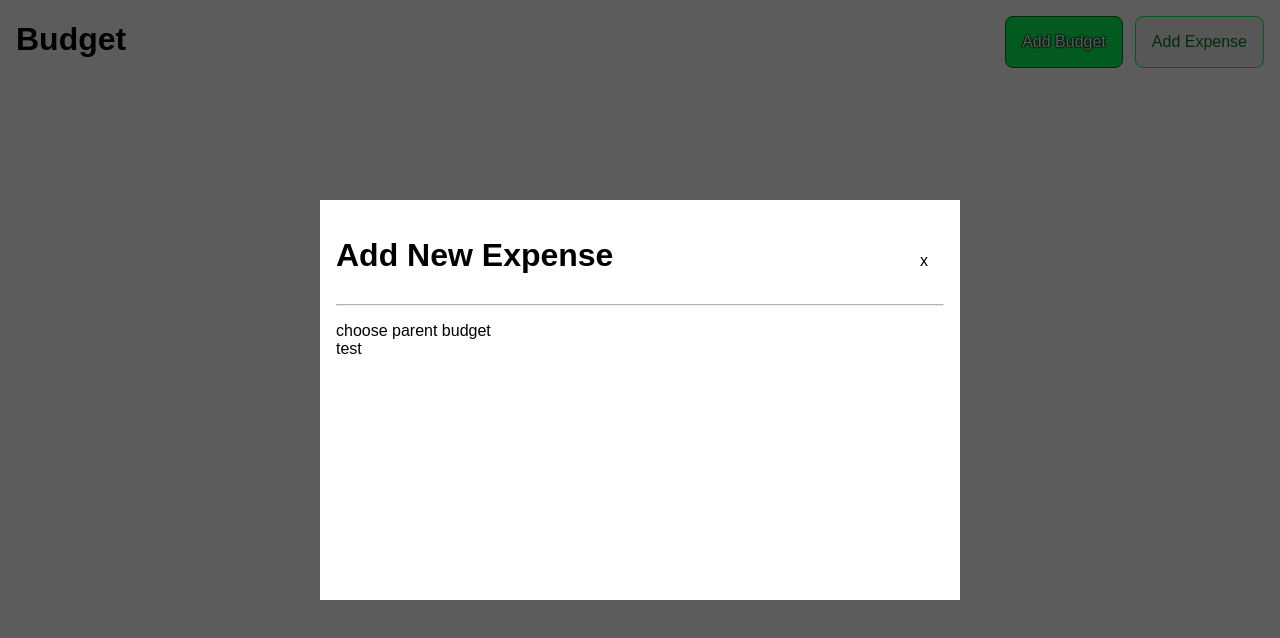
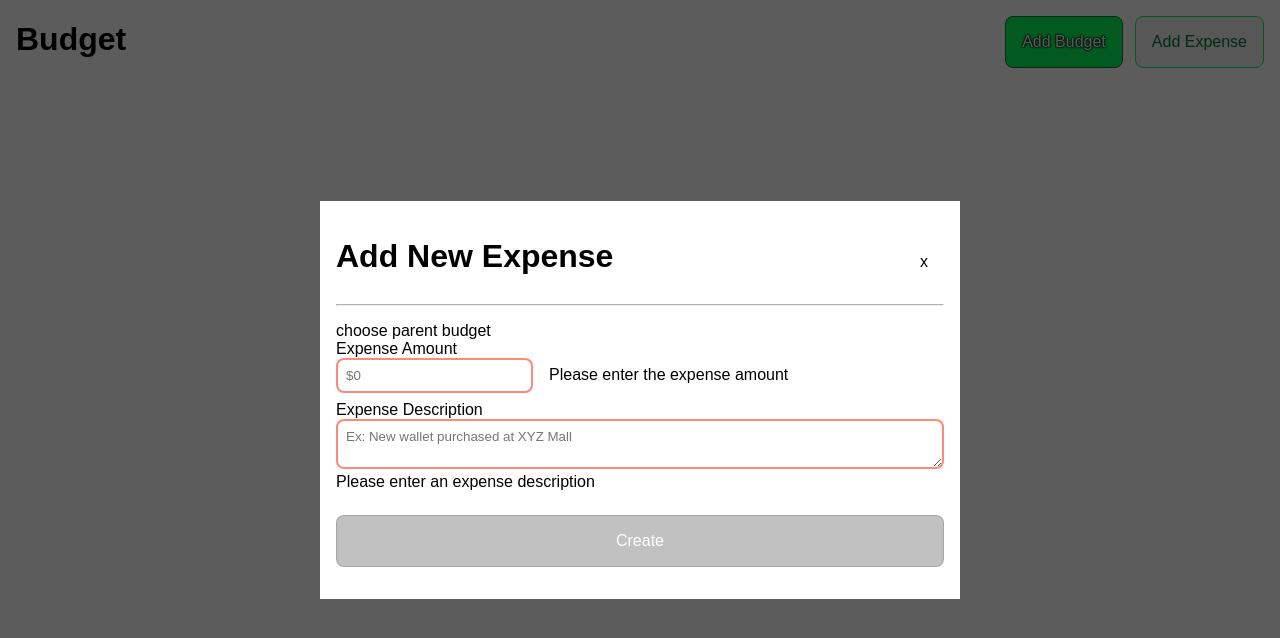
Before and after one commit to EnzoDFer/WiseBoon, a Next.js app: page / in a window 1280 px wide. Both pictures are taken after a click on the button "Add Expense". Shown: the top 638 px of the page. Built offline with nearby package versions, Linux system fonts and the light colour scheme.

Commit message:
Add amount and description function to ExpenseModal

```diff
--- a/components/ui/Modals/BaseModal/BaseModal.module.scss
+++ b/components/ui/Modals/BaseModal/BaseModal.module.scss
@@ -21,7 +21,7 @@
   z-index: 20;
   padding: 1rem;
   width: 50%;
-  height: 50%;
+  height: fit-content;
 }
 
 .divider {
--- a/components/ui/Modals/BaseModal/ModalForm.module.scss
+++ b/components/ui/Modals/BaseModal/ModalForm.module.scss
@@ -7,13 +7,20 @@
     display: block;
   }
 
-  &>div>input {
+  &>div>input,
+  &>div>textarea {
     border-radius: 8px;
     border: 2px solid var(--darkGreen);
     padding: .5rem;
     flex:1;
+    margin-right: 1rem;
   }
-  &>div>input:focus {
+  &>div>textarea {
+    width: 100%;
+  }
+
+  &>div>input:focus,
+  &>div>textarea:focus {
     outline: none;
   }
 
--- a/components/ui/Modals/ExpenseModal.tsx
+++ b/components/ui/Modals/ExpenseModal.tsx
@@ -1,6 +1,8 @@
-import { Dispatch, SetStateAction, useEffect, useState } from "react";
+import { ChangeEvent, Dispatch, SetStateAction, useEffect, useState } from "react";
 import { useBudget } from "../../../contexts/BudgetsContext";
+import Button from "../Button/Button";
 import BaseModal from "./BaseModal/BaseModal";
+import styles from './BaseModal/ModalForm.module.scss';
 
 interface IExpenseModalProps {
   opened: boolean,
@@ -55,8 +57,63 @@ export default function ExpenseModal(
       title={"Add New Expense"}
     >
      {(!parentBudgetId) && <div>choose parent budget</div>}
-      <form onSubmit={()=>handleCreateExpense()}>
-        test
+      <form
+        onSubmit={()=>handleCreateExpense()}
+        className={styles.form}
+      >
+        {/* Expense Amount Input */}
+        <div>
+          <label htmlFor="expense amount">
+            Expense Amount
+          </label>
+          <input
+            type={"number"}
+            name="expense amount"
+            placeholder="$0"
+            onChange={(e:ChangeEvent<HTMLInputElement>)=>setAmount(parseFloat(e.target.value))}
+            style={(amountValid?{}:{border:'2px solid rgb(251,59,33,0.6)'})}
+            value={newAmount}
+            required
+          />
+          {(!newAmount || !amountValid) &&
+            <text
+              className={styles.error}
+            >
+              {(!newAmount)?'Please enter the expense amount':
+            amountValid?'':"Please enter an expense greater than 0"
+              }
+            </text>
+          }
+        </div>
+        {/* Expense Description Input */}
+        <div>
+          <label htmlFor="expense description">
+            Expense Description
+          </label>
+          <textarea
+            name="expense description"
+            placeholder="Ex: New wallet purchased at XYZ Mall"
+            onChange={(e:ChangeEvent<HTMLTextAreaElement>)=>setDescription(e.target.value)}
+            style={(descriptionValid?{}:{border:'2px solid rgb(251,59,33,0.6)'})}
+            value={newDescription}
+            required
+          />
+          {(!newDescription || !descriptionValid) &&
+            <text
+              className={styles.error}
+            >
+              {
+                (!newDescription || !descriptionValid) && 'Please enter an expense description'
+              }
+            </text>
+          }
+        </div>
+        <Button
+            variant='fill'
+            disabled={(!budgetIdValid || !amountValid || !descriptionValid)?true:false}
+          >
+            Create
+          </Button>
       </form>
     </BaseModal>
   );
```
